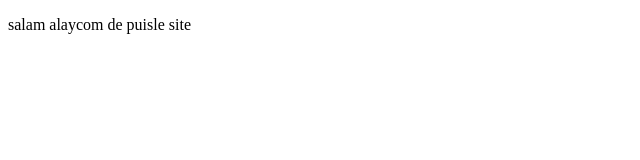
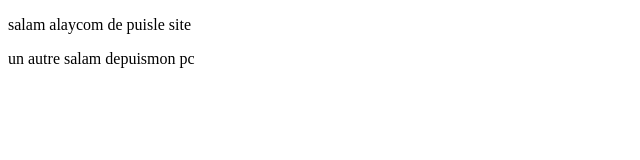
Before and after one commit to amouzg/salat, a plain HTML site: page test.html in a window 1280 px wide. Shown: the whole page, without its empty margins (0-640 px from the left). Drawn offline with Linux system fonts and the light colour scheme.

Commit message:
modification depuis pc

```diff
--- a/test.html
+++ b/test.html
@@ -4,6 +4,6 @@
   <body>
 
     <p>salam alaycom de puisle site</p>
-
+ 	<p>un autre salam depuismon pc</p>
   </body>
 </html>
```
